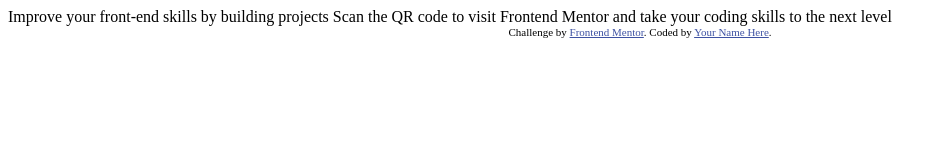
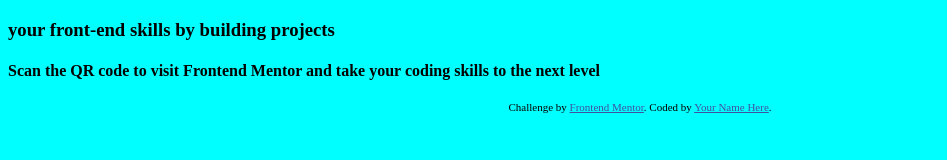
Before and after one commit to xavier-jannin/QR-code-component, a plain HTML site: page index.html in a window 1280 px wide. Shown: the whole page, without its empty margins (0-947 px from the left). Drawn offline with Linux system fonts and the light colour scheme.

Commit message:
phase test et remise en jambe avec doc

```diff
--- a/index.html
+++ b/index.html
@@ -5,7 +5,7 @@
   <meta name="viewport" content="width=device-width, initial-scale=1.0"> <!-- displays site properly based on user's device -->
 
   <link rel="icon" type="image/png" sizes="32x32" href="./images/favicon-32x32.png">
-
+  <link rel="stylesheet" type="text/css" href="styles.css">
   <title>Frontend Mentor | QR code component</title>
 
   <!-- Feel free to remove these styles or customise in your own stylesheet 👍 -->
@@ -16,9 +16,9 @@
 </head>
 <body>
 
-  Improve your front-end skills by building projects
+  <h3> your front-end skills by building projects</h3>
 
-  Scan the QR code to visit Frontend Mentor and take your coding skills to the next level
+  <h4>Scan the QR code to visit Frontend Mentor and take your coding skills to the next level</h4>
 
   <div class="attribution">
     Challenge by <a href="https://www.frontendmentor.io?ref=challenge" target="_blank">Frontend Mentor</a>.
--- /dev/null
+++ b/styles.css
@@ -0,0 +1,3 @@
+body {
+    background-color: aqua;
+}
```
